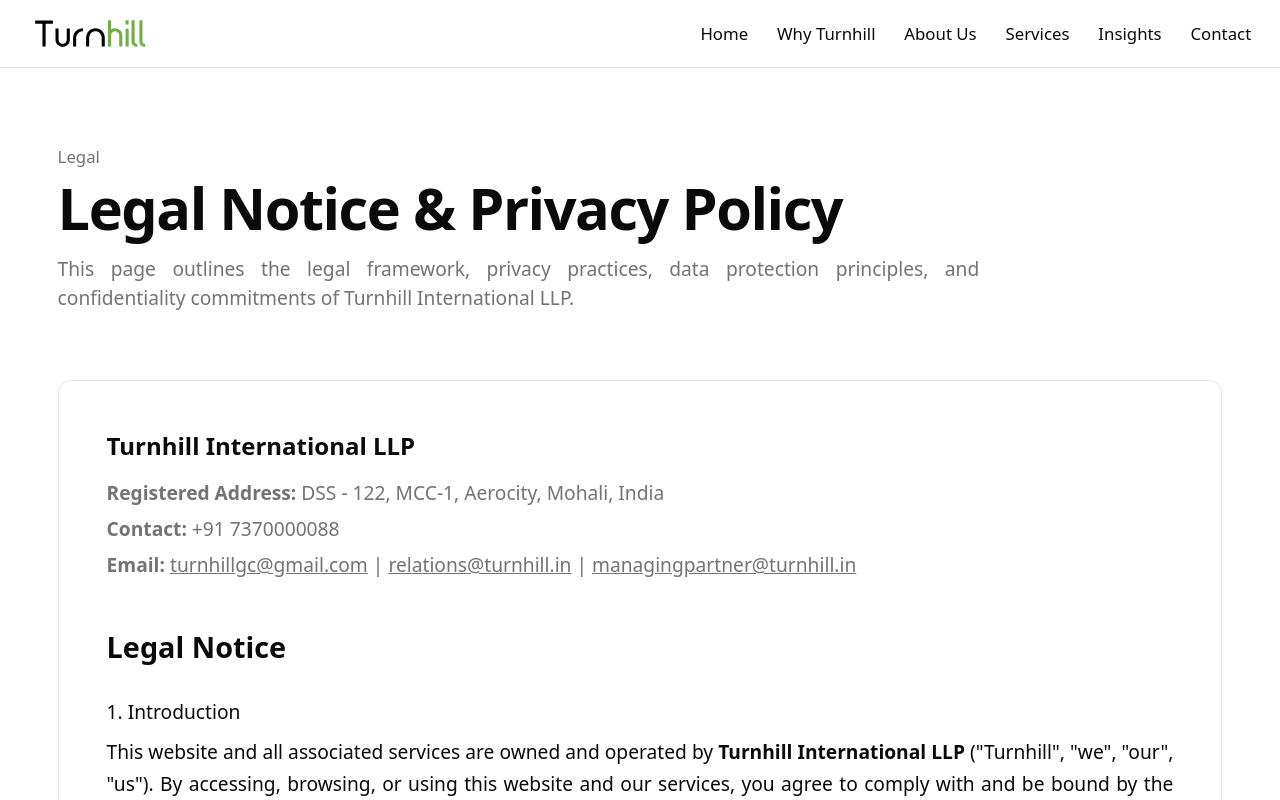
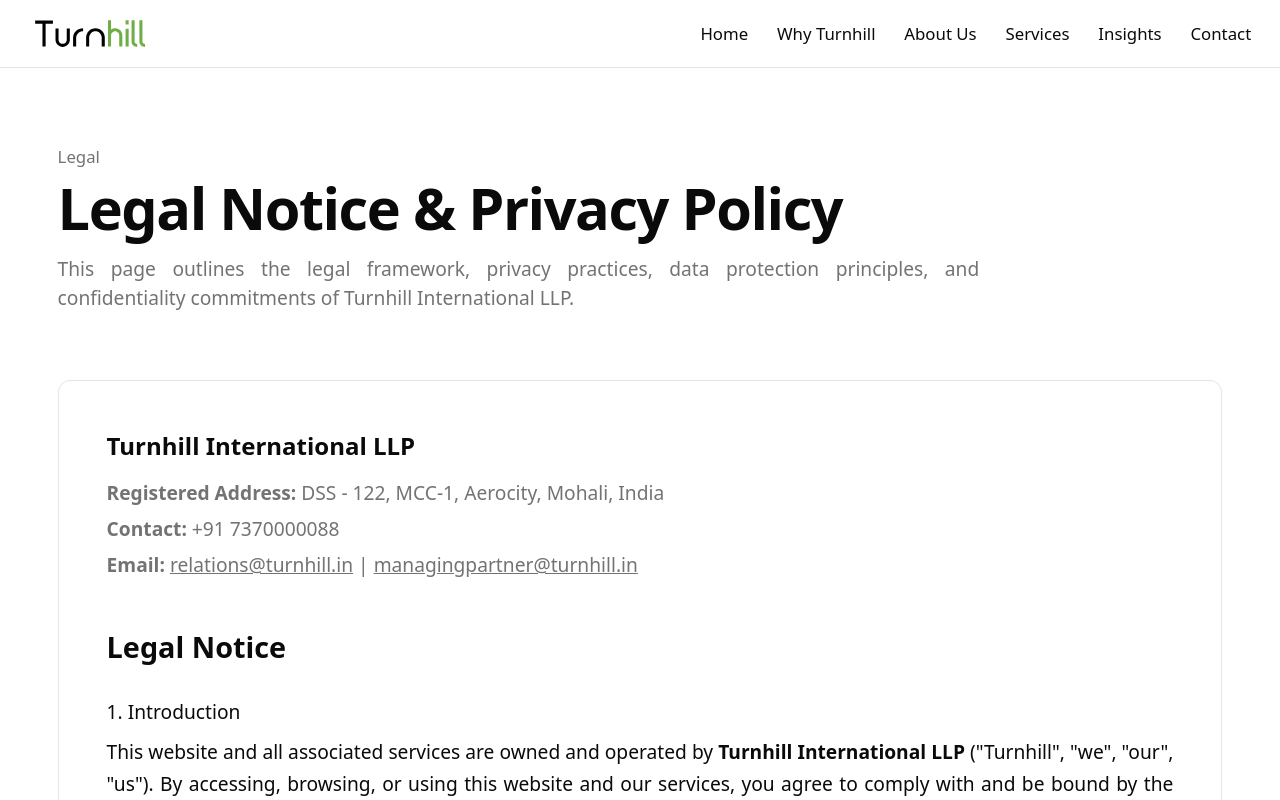
Before and after one commit to synradlabs-codespace/turnhill-frontend, a Next.js app: page /legal-and-privacy in a window 1280 px wide. Shown: the top 800 px of the page. Built offline with nearby package versions, Linux system fonts and the light colour scheme.

Commit message:
Fix : Email removed from legal and privacy page

```diff
--- a/app/legal-and-privacy/page.tsx
+++ b/app/legal-and-privacy/page.tsx
@@ -13,7 +13,7 @@
                 {/* Header */}
                 <header className="mb-10 md:mb-14">
                     <p className="text-sm text-muted-foreground">Legal</p>
-                    <h1 className="text-3xl md:text-5xl font-semibold tracking-tight text-balance mt-2">
+                    <h1 className="text-3xl md:text-5xl font-semibold tracking-tight text-balance mt-2 text-left">
                         Legal Notice & Privacy Policy
                     </h1>
                     <p className="mt-4 text-base text-muted-foreground max-w-3xl">
@@ -27,15 +27,13 @@
                     {/* Company Info */}
                     <section>
                         <h2 className="text-xl font-semibold">Turnhill International LLP</h2>
-                        <div className="mt-3 space-y-1 text-muted-foreground">
+                        <div className="mt-3 space-y-1 text-muted-foreground text-left">
                             <p><strong>Registered Address:</strong> DSS - 122, MCC-1, Aerocity, Mohali, India</p>
                             <p><strong>Contact:</strong> +91 7370000088</p>
                             <p>
                                 <strong>Email:</strong>{" "}
-                                <a href="mailto:turnhillgc@gmail.com" className="underline">turnhillgc@gmail.com</a>{" "}
-                                |{" "}
-                                <a href="mailto:relations@turnhill.in" className="underline">relations@turnhill.in</a>{" "}
-                                |{" "}
+                                <a href="mailto:relations@turnhill.in" className="underline">relations@turnhill.in</a>
+                                {" "}|{" "}
                                 <a href="mailto:managingpartner@turnhill.in" className="underline">managingpartner@turnhill.in</a>
                             </p>
                         </div>
@@ -291,7 +289,6 @@
                                 <p><strong>Turnhill International LLP</strong></p>
                                 <p>DSS - 122, MCC-1, Aerocity, Mohali, India</p>
                                 <p>📞 +91 7370000088</p>
-                                <p>📧 turnhillgc@gmail.com</p>
                                 <p>📧 relations@turnhill.in</p>
                                 <p>📧 managingpartner@turnhill.in</p>
                             </div>
```
